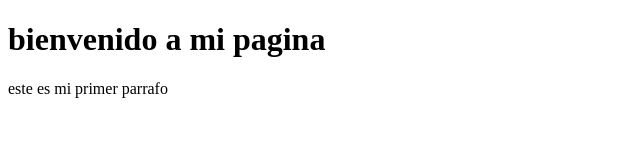
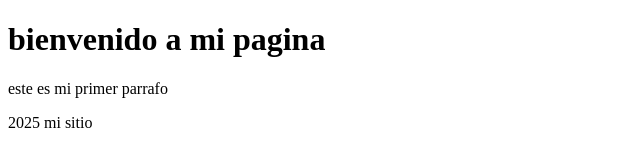
Before and after one commit to juanda289/proyecto-git, a plain HTML site: page index.html in a window 1280 px wide. Shown: the full height of the page, 0-640 px from the left. Drawn offline with Linux system fonts and the light colour scheme.

Commit message:
feat: agregar footer en el index

```diff
--- a/index.html
+++ b/index.html
@@ -8,6 +8,7 @@
 <body>
     <h1>bienvenido a mi pagina</h1>
     <p>este es mi primer  parrafo</p>
+    <footer>2025 mi sitio</footer>
 
 </body>
 </html>
```
